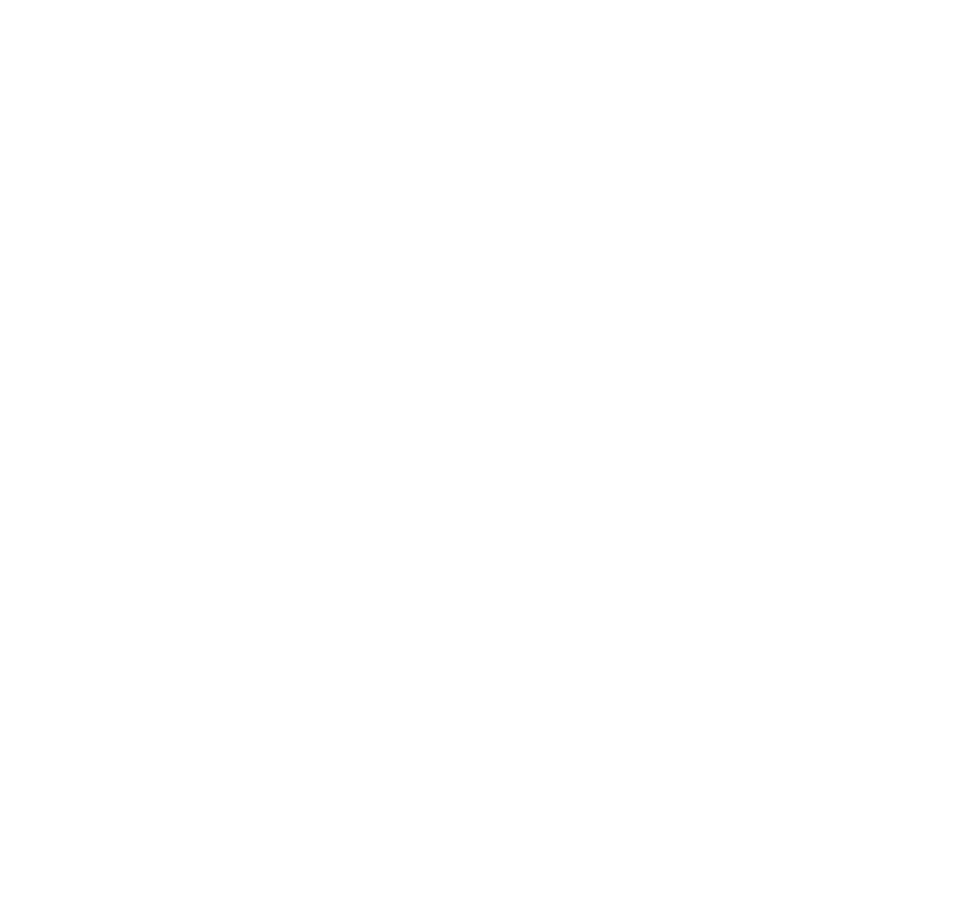
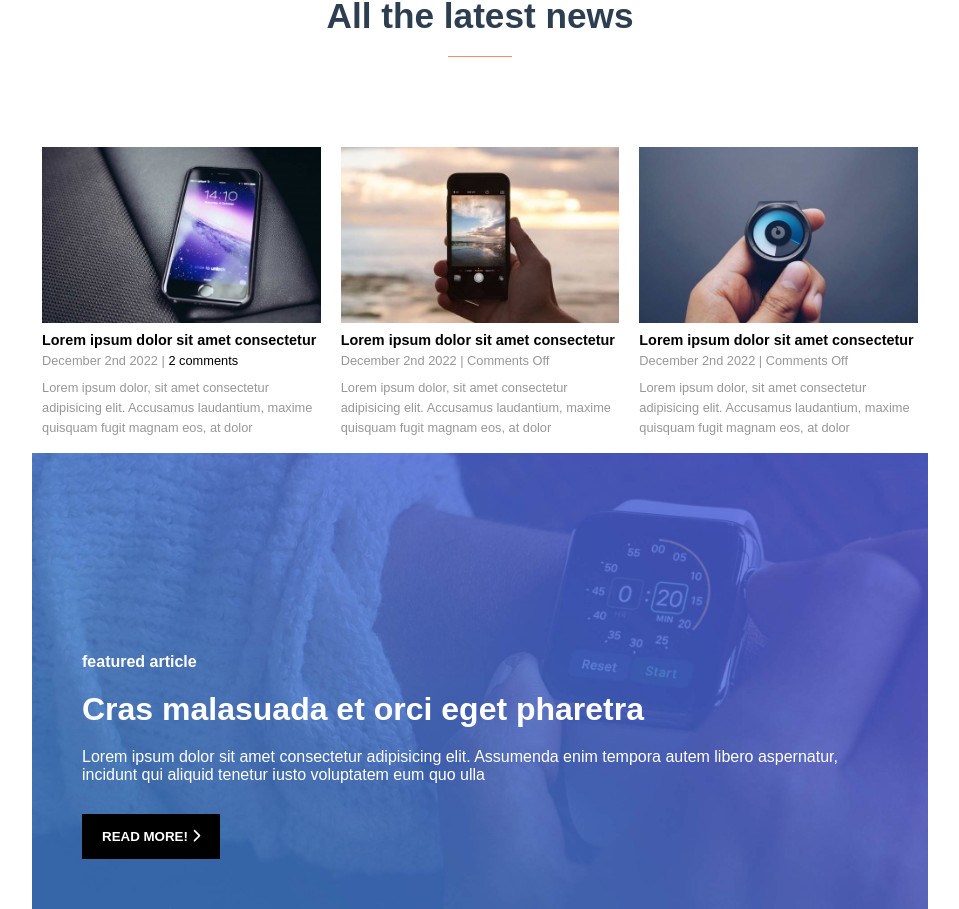
Before and after one commit to EliaMagris/proj-html-vuejs, a Vue app: page / in a window 1280 px wide. Shown: the part 1260-2169 px from the top of the page, without its empty margins (160-1119 px from the left). Before the commit the page ends 1138 px from the top, so only its background shows below. Built offline with nearby package versions, Linux system fonts and the light colour scheme.

Commit message:
main work in progress

```diff
--- a/package.json
+++ b/package.json
@@ -14,6 +14,7 @@
     "@fortawesome/free-solid-svg-icons": "^6.2.1",
     "@fortawesome/vue-fontawesome": "^2.0.9",
     "core-js": "^3.8.3",
+    "moment": "^2.29.4",
     "vue": "^2.6.14"
   },
   "devDependencies": {
--- a/src/App.vue
+++ b/src/App.vue
@@ -58,9 +58,5 @@
   -webkit-font-smoothing: antialiased;
   -moz-osx-font-smoothing: grayscale;
   color: #2c3e50;
-
-  .headerCont {
-    background-color: #27aabe;
-  }
 }
 </style>
--- /dev/null
+++ b/src/components/MainImage.vue
@@ -0,0 +1,15 @@
+<template>
+  <div class="hello">
+
+  </div>
+</template>
+
+<script>
+export default {
+  name: 'MainImage',
+  props: {},
+};
+</script>
+
+<!-- Add "scoped" attribute to limit CSS to this component only -->
+<style scoped lang="scss"></style>
--- a/src/components/MainTop.vue
+++ b/src/components/MainTop.vue
@@ -1,18 +1,166 @@
 <template>
-  <div class="hello">
+  <div>
+    <div class="container">
+      <div class="title-line">
+        <h4>phasellus eget metus</h4>
+        <h1>All the latest news</h1>
+        <div class="line-middle"></div>
+      </div>
+      <!-- CARD 1 -->
+      <div class="MainImageSec">
+        <div class="card">
+          <img src="../assets/post_feat_img_25-320x202.jpg" />
+          <div class="card-body">
+            <h5 class="card-title">Lorem ipsum dolor sit amet consectetur</h5>
+            <div class="card-text">
+              {{ moment(new Date()).format('MMMM Do YYYY') }} | <span style="color: black">2 comments</span>
+            </div>
+            <div class="secthText">
+              Lorem ipsum dolor, sit amet consectetur adipisicing elit. Accusamus laudantium, maxime quisquam fugit
+              magnam eos, at dolor
+            </div>
+          </div>
+        </div>
+        <!-- CARD 2 -->
+        <div class="card">
+          <img src="../assets/post_feat_img_24-320x202.jpg" />
+          <div class="card-body">
+            <h5 class="card-title">Lorem ipsum dolor sit amet consectetur</h5>
+            <div class="card-text">{{ moment(new Date()).format('MMMM Do YYYY') }} | <span>Comments Off</span></div>
+            <div class="secthText">
+              Lorem ipsum dolor, sit amet consectetur adipisicing elit. Accusamus laudantium, maxime quisquam fugit
+              magnam eos, at dolor
+            </div>
+          </div>
+        </div>
+        <!-- CARD 3 -->
+        <div class="card">
+          <img src="../assets/post_feat_img_23-320x202.jpg" />
+          <div class="card-body">
+            <h5 class="card-title">Lorem ipsum dolor sit amet consectetur</h5>
+            <div class="card-text">{{ moment(new Date()).format('MMMM Do YYYY') }} | <span>Comments Off</span></div>
+            <div class="secthText">
+              Lorem ipsum dolor, sit amet consectetur adipisicing elit. Accusamus laudantium, maxime quisquam fugit
+              magnam eos, at dolor
+            </div>
+          </div>
+        </div>
+      </div>
+      <div class="imageBigMain">
+        <div class="imageBigText">
+          <h4>featured article</h4>
+          <h1>Cras malasuada et orci eget pharetra</h1>
+          <p>
+            Lorem ipsum dolor sit amet consectetur adipisicing elit. Assumenda enim tempora autem libero aspernatur,
+            incidunt qui aliquid tenetur iusto voluptatem eum quo ulla
+          </p>
+          <button>READ MORE! <font-awesome-icon class="fa-solid" icon="fa-solid fa-chevron-right" /></button>
+        </div>
+      </div>
+    </div>
+
+    <MainImage />
   </div>
 </template>
 
 <script>
+import MainImage from './MainImage.vue';
 export default {
   name: 'MainTop',
-  props: {
-
-  }
-}
+  components: {
+    MainImage,
+  },
+  data() {
+    return {
+      moment: require('moment'),
+    };
+  },
+  props: {},
+};
 </script>
 
 <!-- Add "scoped" attribute to limit CSS to this component only -->
 <style scoped lang="scss">
+.container {
+  text-align: center;
 
+  .title-line {
+    padding: 80px 0;
+
+    h1 {
+      padding: 20px 0;
+      font-size: 2.2rem;
+    }
+    .line-middle {
+      height: 1px;
+      border-bottom: 1px solid #fc8c5e;
+      width: 5%;
+      margin: auto;
+    }
+  }
+
+  .MainImageSec {
+    width: 70%;
+    margin: auto;
+    display: flex;
+    align-items: center;
+    justify-content: center;
+
+    .card {
+      width: calc(100% / 3);
+      padding: 10px;
+      text-align: left;
+      color: black;
+
+      .card-title {
+        font-weight: bold;
+        padding-top: 5px;
+        font-size: 0.9rem;
+      }
+
+      img {
+        width: 100%;
+      }
+      .card-text {
+        font-size: 0.8rem;
+        color: #969799;
+        padding: 5px 0;
+      }
+      .secthText {
+        padding: 5px 0;
+        font-size: 0.8rem;
+        color: #969799;
+        line-height: 20px;
+      }
+    }
+  }
+
+  .imageBigMain {
+    width: 70%;
+    margin: auto;
+    background-image: url(../assets/featured_article_1_bg.jpg);
+    background-size: cover;
+    background-repeat: no-repeat;
+
+    .imageBigText {
+      padding: 200px 50px 50px 50px;
+      color: white;
+      text-align: left;
+
+      h1 {
+        padding: 20px 0;
+      }
+      p {
+        padding: 0 0 30px 0;
+      }
+      button {
+        background-color: #000000;
+        border: none;
+        padding: 15px 20px;
+        font-weight: bold;
+        color: white;
+      }
+    }
+  }
+}
 </style>
```
Also changed, not shown: src/components/HeaderTop.vue (+10 -6 lines), 1 other file (tests, documents, lock files or other folders).
